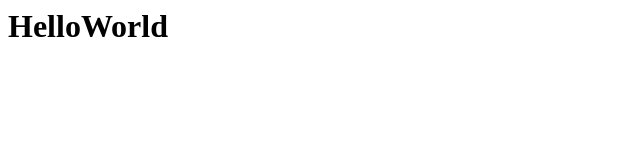
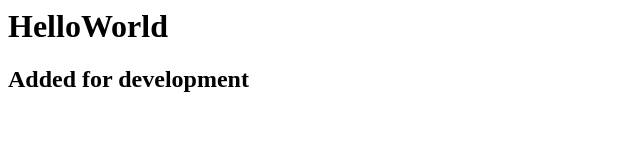
Before and after one commit to nileshdevdas/e2epipelineapp, a plain HTML site: page index.html in a window 1280 px wide. Shown: the whole page, without its empty margins (0-640 px from the left). Drawn offline with Linux system fonts and the light colour scheme.

Commit message:
For Deveopment1

```diff
--- a/index.html
+++ b/index.html
@@ -1 +1,3 @@
 <h1>HelloWorld</h1>
+
+<h2> Added for development</h2>
```
